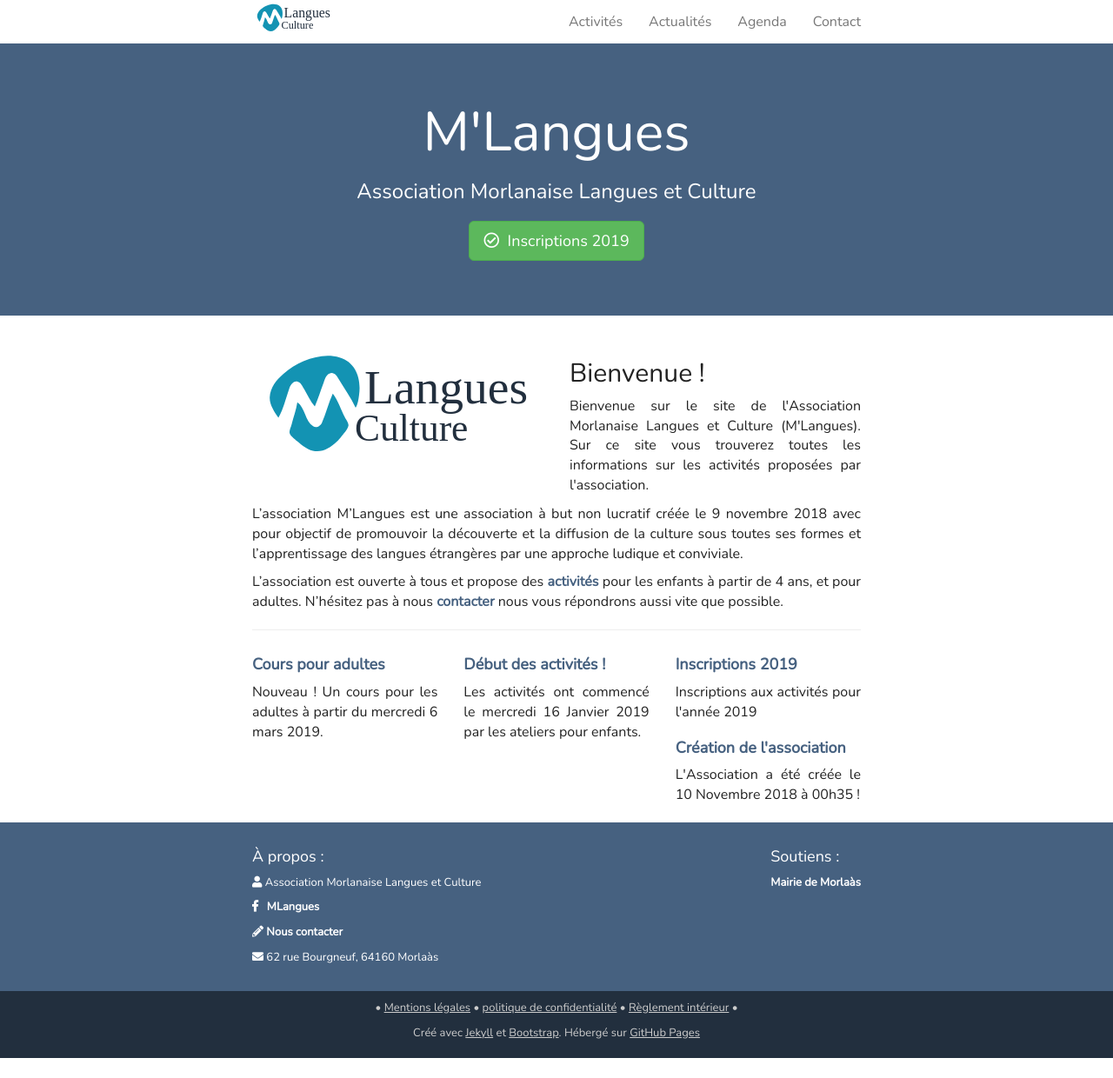
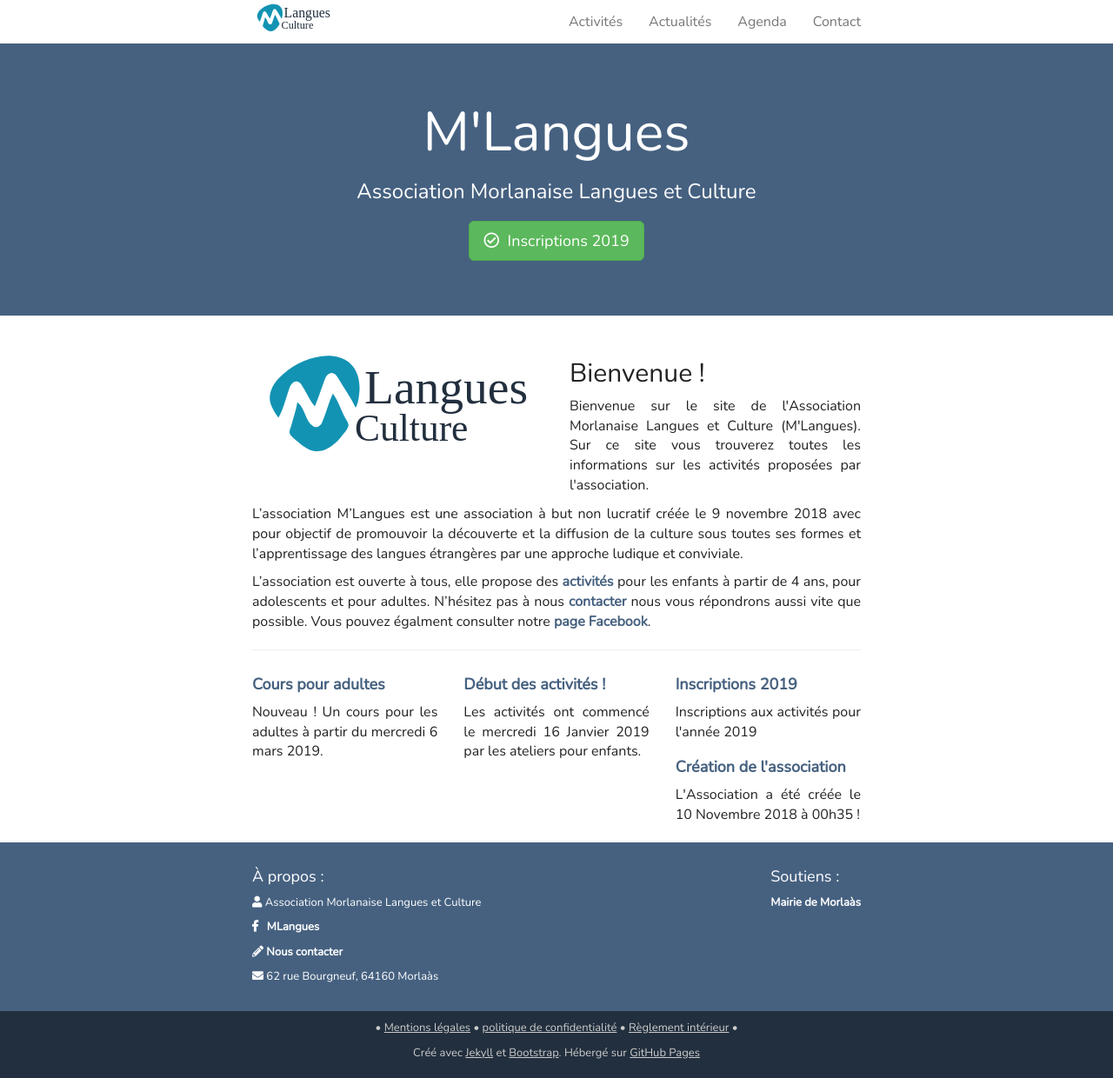
Before and after one commit to mlangues64/mlangues64.github.io, a Jekyll site: the page built from index.md, in a window 1280 px wide and 1240 px high. Shown: the whole window at 87% size. Built offline with Jekyll 4.4.1, drawn with Linux system fonts in a browser that asks for light colours; nearby versions of some CDN libraries.

Commit message:
index.md

```diff
--- a/index.md
+++ b/index.md
@@ -13,6 +13,8 @@ but non lucratif créée le 9 novembre 2018 avec pour objectif de promouvoir la
 découverte et la diffusion de la culture sous toutes ses formes et l'apprentissage
 des langues étrangères par une approche ludique et conviviale.
 
-L'association est ouverte à tous et propose des [activités](/activites/)
-pour les enfants à partir de 4 ans, et pour adultes.
-N'hésitez pas à nous [contacter](/contact/) nous vous répondrons aussi vite que possible.
+L'association est ouverte à tous, elle propose des [activités](/activites/)
+pour les enfants à partir de 4 ans, pour adolescents et pour adultes.
+N'hésitez pas à nous [contacter](/contact/) nous vous répondrons aussi vite que
+possible. Vous pouvez égalment consulter notre
+[page Facebook](https://www.facebook.com/MLangues/).
```
